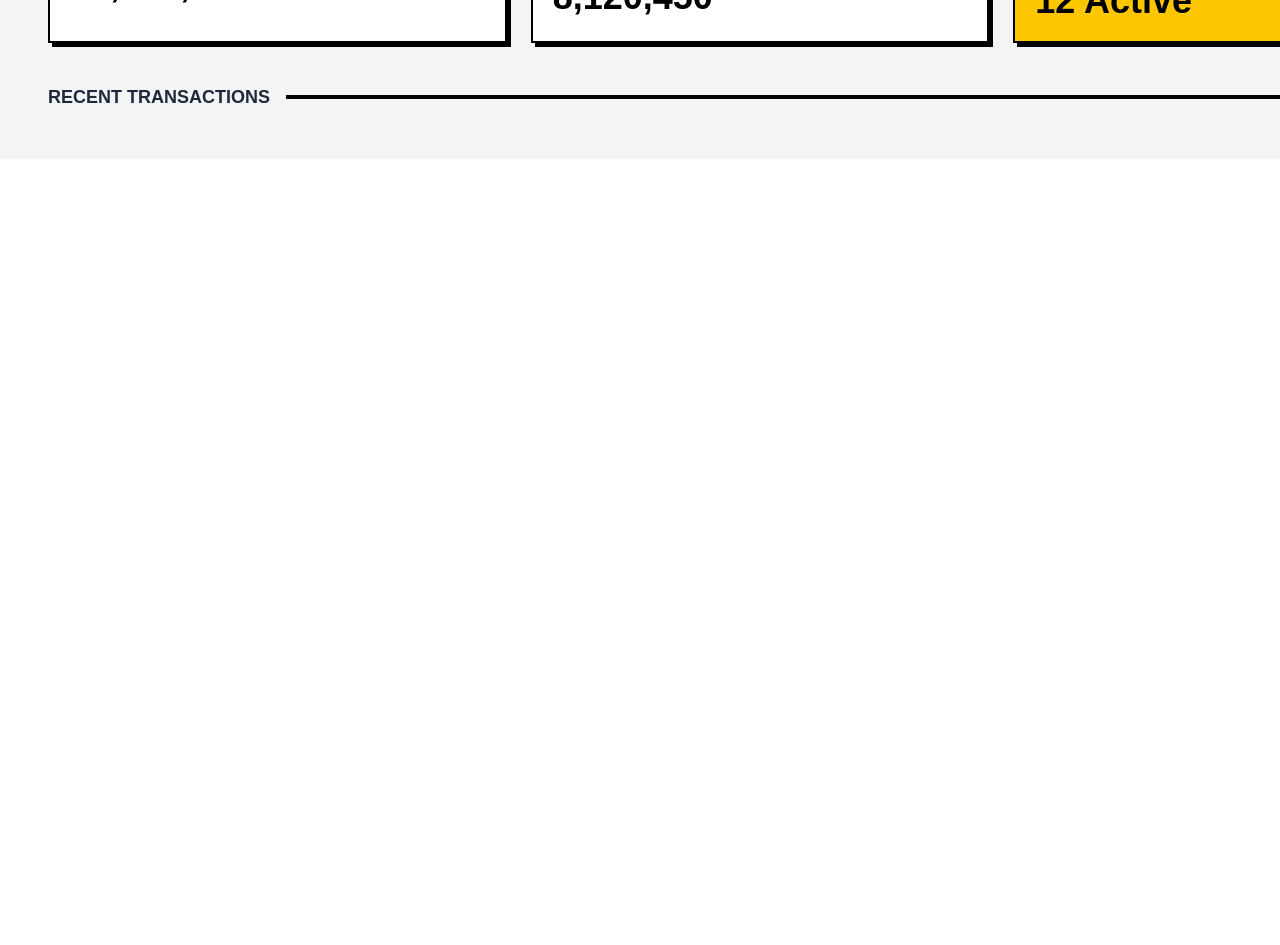
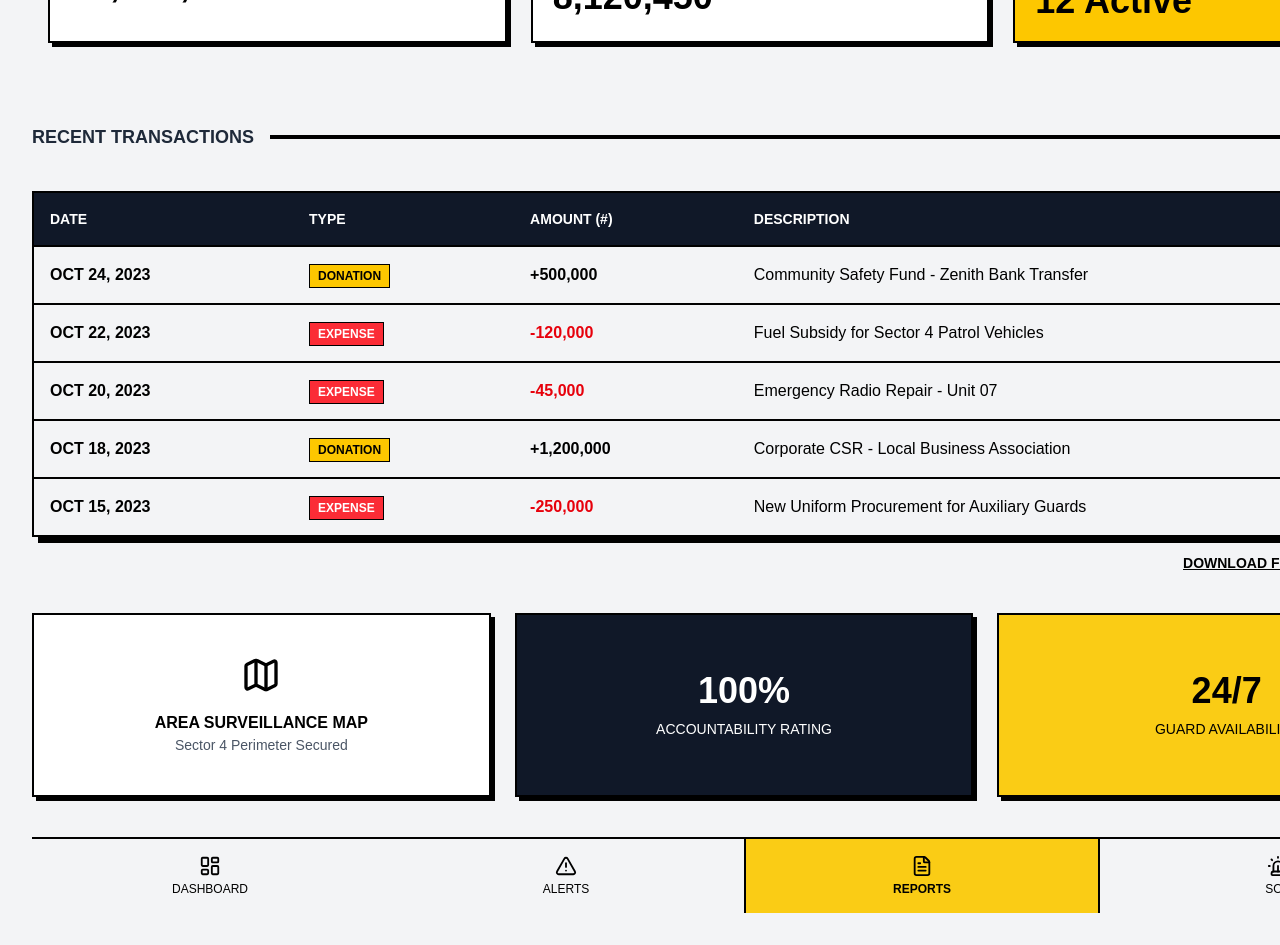
Before and after one commit to irorerejuliet/Ecass-webapp, a Next.js app: page /report in a window 1280 px wide. Shown: the part 480-1425 px from the top of the page. Before the commit the page ends 800 px from the top, so only its background shows below. Built offline with nearby package versions, Linux system fonts and the light colour scheme.

Commit message:
Added Transaction Details

```diff
--- a/src/app/globals.css
+++ b/src/app/globals.css
@@ -15,6 +15,9 @@
   --color-foreground: var(--foreground);
   --font-sans: var(--font-geist-sans);
   --font-mono: var(--font-geist-mono);
+  --color-primary: #FACC15;
+  --color-secondary: #DA3437;
+  --color-tertary: #B61722
 }
 
 @media (prefers-color-scheme: dark) {
--- a/src/app/report/page.tsx
+++ b/src/app/report/page.tsx
@@ -1,3 +1,4 @@
+import TransactionsSection from "@/components/reportDetails/TransactionsSection"
 import TransparencyLedger from "@/components/reportDetails/TransparencyLedger"
 
 
@@ -5,6 +6,7 @@ const page = () => {
   return (
     <div>
       <TransparencyLedger/>
+      <TransactionsSection/>
     </div>
   )
 }
--- /dev/null
+++ b/src/components/constant/dashboardCards.ts
@@ -0,0 +1,41 @@
+import { LucideIcon, Map as MapIcon } from "lucide-react";
+
+type Card =
+  | {
+      type: "map";
+      icon: LucideIcon;
+      title: string;
+      subtitle: string;
+      className: string;
+    }
+  | {
+      type: "metric";
+      value: string;
+      title: string;
+      className: string;
+    };
+
+export const dashboardCards: Card[] = [
+  {
+    type: "map",
+    icon: MapIcon,
+    title: "AREA SURVEILLANCE MAP",
+    subtitle: "Sector 4 Perimeter Secured",
+    className:
+      "border-2 border-black p-10 flex flex-col items-center justify-center text-center bg-white shadow-[4px_4px_0px_#000]",
+  },
+  {
+    type: "metric",
+    value: "100%",
+    title: "ACCOUNTABILITY RATING",
+    className:
+      "border-2 border-black p-10 flex flex-col items-center justify-center text-center bg-gray-900 text-white shadow-[4px_4px_0px_#000]",
+  },
+  {
+    type: "metric",
+    value: "24/7",
+    title: "GUARD AVAILABILITY",
+    className:
+      "border-2 border-black p-10 flex flex-col items-center justify-center text-center bg-primary shadow-[4px_4px_0px_#000]",
+  },
+];
--- /dev/null
+++ b/src/components/constant/navItems.ts
@@ -0,0 +1,20 @@
+import { LayoutDashboard, AlertTriangle, FileText, Siren } from "lucide-react";
+export const navItems = [
+  {
+    label: "DASHBOARD",
+    icon: LayoutDashboard,
+  },
+  {
+    label: "ALERTS",
+    icon: AlertTriangle,
+  },
+  {
+    label: "REPORTS",
+    icon: FileText,
+    active: true,
+  },
+  {
+    label: "SOS",
+    icon: Siren,
+  },
+];
--- /dev/null
+++ b/src/components/constant/transactionData.ts
@@ -0,0 +1,39 @@
+type Transaction = {
+  date: string;
+  type: "donation" | "expense";
+  amount: string;
+  description: string;
+};
+
+export const transactions: Transaction[] = [
+  {
+    date: "OCT 24, 2023",
+    type: "donation",
+    amount: "+500,000",
+    description: "Community Safety Fund - Zenith Bank Transfer",
+  },
+  {
+    date: "OCT 22, 2023",
+    type: "expense",
+    amount: "-120,000",
+    description: "Fuel Subsidy for Sector 4 Patrol Vehicles",
+  },
+  {
+    date: "OCT 20, 2023",
+    type: "expense",
+    amount: "-45,000",
+    description: "Emergency Radio Repair - Unit 07",
+  },
+  {
+    date: "OCT 18, 2023",
+    type: "donation",
+    amount: "+1,200,000",
+    description: "Corporate CSR - Local Business Association",
+  },
+  {
+    date: "OCT 15, 2023",
+    type: "expense",
+    amount: "-250,000",
+    description: "New Uniform Procurement for Auxiliary Guards",
+  },
+];
--- /dev/null
+++ b/src/components/reportDetails/AreaSurvalianceMap.tsx
@@ -0,0 +1,59 @@
+
+import { dashboardCards } from '../constant/dashboardCards';
+import { navItems } from '../constant/navItems';
+
+const AreaSurvalianceMap = () => {
+  return (
+    <div>
+
+      <div className="grid md:grid-cols-3 gap-6 mt-10">
+        {dashboardCards.map((card, index) => {
+          return (
+            <div key={index} className={card.className}>
+
+              {card.type === "map" && (
+                <>
+                  <card.icon size={40} />
+                  <p className="mt-4 font-bold">{card.title}</p>
+                  <span className="text-sm text-gray-600">{card.subtitle}</span>
+                </>
+              )}
+
+
+              {card.type === "metric" && (
+                <>
+                  <h2 className="text-4xl font-extrabold">{card.value}</h2>
+                  <p className="text-sm mt-2">{card.title}</p>
+                </>
+              )}
+            </div>
+          );
+        })}
+      </div>
+
+      <div className="mt-10 border-t-2 border-black">
+        <div className="grid grid-cols-4 text-center">
+          {navItems.map((item, index) => {
+            const Icon = item.icon;
+
+            return (
+              <div
+                key={index}
+                className={`py-4 flex flex-col items-center gap-1
+                ${item.active ? "bg-primary border-x-2 border-black" : ""}
+              `}
+              >
+                <Icon size={22} />
+                <span className={`text-xs ${item.active ? "font-bold" : ""}`}>
+                  {item.label}
+                </span>
+              </div>
+            );
+          })}
+        </div>
+      </div>
+    </div>
+  );
+}
+
+export default AreaSurvalianceMap
--- /dev/null
+++ b/src/components/reportDetails/TransactionsSection.tsx
@@ -0,0 +1,73 @@
+import { transactions } from "../constant/transactionData";
+import AreaSurvalianceMap from "./AreaSurvalianceMap";
+
+
+
+const TransactionsSection = () => {
+  return (
+    <section className="p-6 bg-gray-100 text-black">
+      <div className="wrapper">
+        <div className="mb-10">
+          <div className="flex items-center gap-4">
+            <h3 className="text-lg font-bold text-gray-800">
+              RECENT TRANSACTIONS
+            </h3>
+            <div className="flex-1 border-t-4 border-black" />
+          </div>
+        </div>{" "}
+        {/* TABLE */}
+        <div className="border-2 border-black shadow-[6px_6px_0px_#000] overflow-hidden">
+          <table className="w-full text-left">
+            <thead className="bg-gray-900 text-white text-sm">
+              <tr>
+                <th className="p-4">DATE</th>
+                <th className="p-4">TYPE</th>
+                <th className="p-4">AMOUNT (#)</th>
+                <th className="p-4">DESCRIPTION</th>
+              </tr>
+            </thead>
+
+            <tbody>
+              {transactions.map((tx, index) => (
+                <tr key={index} className="border-t-2 border-black">
+                  <td className="p-4 font-semibold">{tx.date}</td>
+
+                  <td className="p-4">
+                    <span
+                      className={`text-xs font-bold px-2 py-1 border border-black ${
+                        tx.type === "donation"
+                          ? "bg-yellow-400"
+                          : "bg-red-500 text-white"
+                      }`}
+                    >
+                      {tx.type === "donation" ? "DONATION" : "EXPENSE"}
+                    </span>
+                  </td>
+
+                  <td
+                    className={`p-4 font-bold ${
+                      tx.type === "expense" ? "text-red-600" : ""
+                    }`}
+                  >
+                    {tx.amount}
+                  </td>
+
+                  <td className="p-4">{tx.description}</td>
+                </tr>
+              ))}
+            </tbody>
+          </table>
+        </div>
+
+        <div className="flex justify-end mt-4">
+          <button className="text-sm font-bold underline">
+            DOWNLOAD FULL AUDIT REPORT (PDF)
+          </button>
+        </div>
+       <AreaSurvalianceMap/>
+      </div>
+    </section>
+  );
+};
+
+export default TransactionsSection;
--- a/src/components/reportDetails/TransparencyLedger.tsx
+++ b/src/components/reportDetails/TransparencyLedger.tsx
@@ -1,5 +1,5 @@
 
-import { ShieldCheck, ReceiptText, Wallet } from "lucide-react";
+
 import { ledgerExpensesData } from "../constant/ledgerExpensesData";
 import Image from "next/image";
 
@@ -50,16 +50,6 @@ const TransparencyLedger = () => {
             </div>
           ))}
         </div>
-
-        {/* Transactions Section */}
-        <div className="mt-10">
-          <div className="flex items-center gap-4">
-            <h3 className="text-lg font-bold text-gray-800">
-              RECENT TRANSACTIONS
-            </h3>
-            <div className="flex-1 border-t-4 border-black" />
-          </div>
-        </div>
       </div>
     </section>
   );
```
